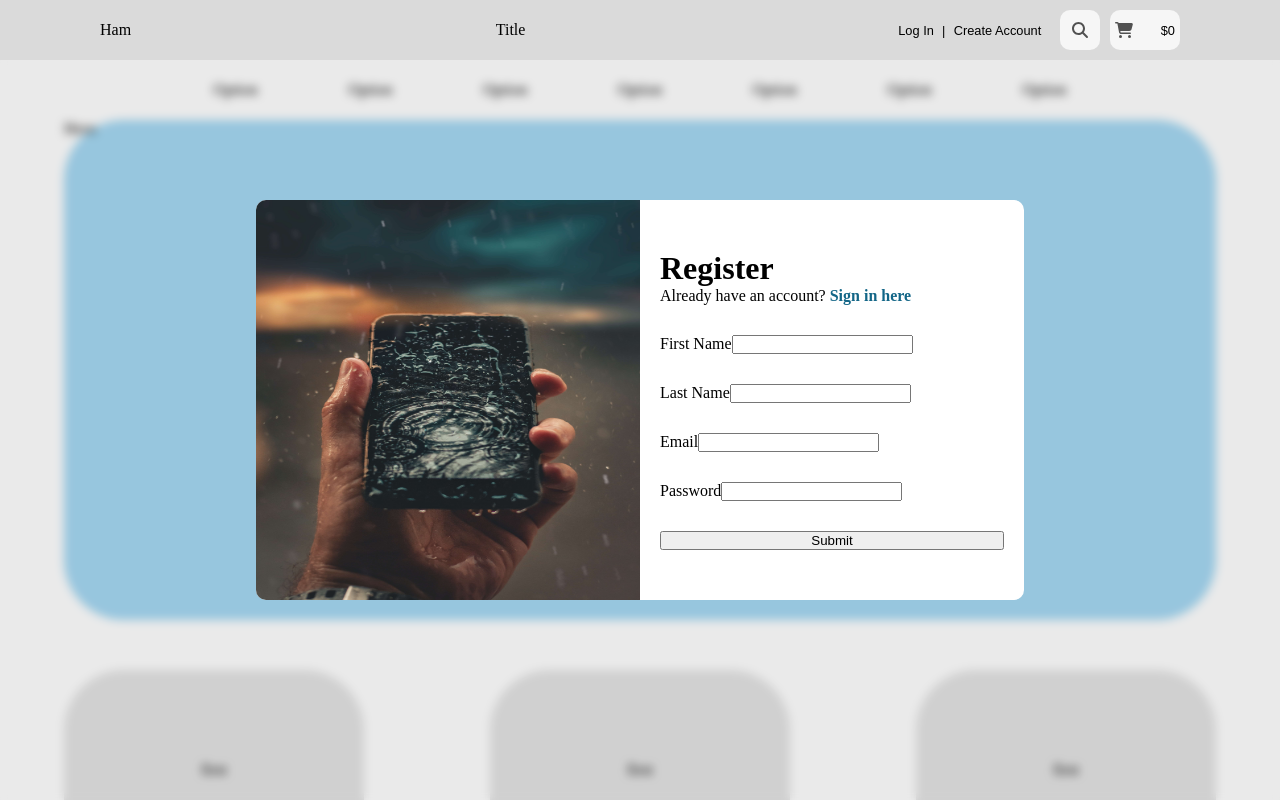
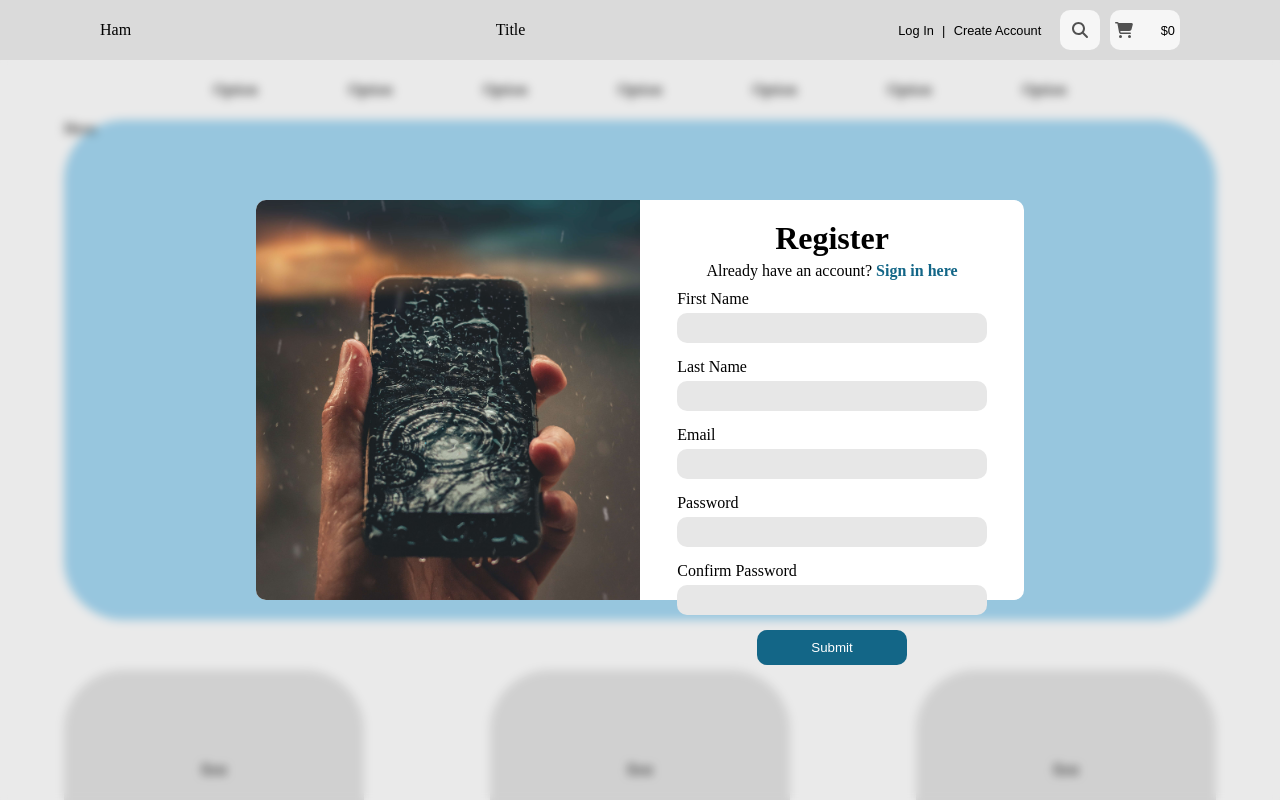
Before and after one commit to sblevins-dev/PremierSite, a React (Create React App) app in the folder frontend/: page / in a window 1280 px wide. Both pictures are taken after a click on the element "Create Account". Shown: the top 800 px of the page. Built offline with nearby package versions, Linux system fonts and the light colour scheme.

Commit message:
styled register modal and some changes to login modal

```diff
--- a/frontend/src/components/Register.js
+++ b/frontend/src/components/Register.js
@@ -65,6 +65,20 @@ export const Register = () => {
     entered: { opacity: 1 },
   };
 
+  // set form data
+  const handleRegisterInput = (e) => {
+    setFormData({
+      ...formData,
+      [e.target.name]: e.target.value,
+    });
+  };
+
+  // submit register form
+  const handleRegister = (e) => {
+    e.preventDefault();
+    setFormData(initialState);
+  };
+
   return (
     <Transition in={mountProp} timeout={0} nodeRef={nodeRef}>
       {(state) => (
@@ -76,7 +90,11 @@ export const Register = () => {
           }}
         >
           <div className="register-modal-wrapper" ref={registerRef}>
-            <img className="register-img" src={require('../images/registerImg.jpg')} />
+            <img
+              className="register-img"
+              alt="register"
+              src={require("../images/registerImg.jpg")}
+            />
             <form className="register-form">
               <div className="register-modal-header">
                 <h1>Register</h1>
@@ -90,21 +108,59 @@ export const Register = () => {
 
               <div className="form-group">
                 <label htmlFor="fName">First Name</label>
-                <input id="fName" type="text" />
+                <input
+                  id="fName"
+                  type="text"
+                  name="fName"
+                  value={formData.fName}
+                  onChange={handleRegisterInput}
+                />
               </div>
               <div className="form-group">
                 <label htmlFor="lName">Last Name</label>
-                <input id="lName" type="text" />
+                <input
+                  id="lName"
+                  type="text"
+                  name="lName"
+                  value={formData.lName}
+                  onChange={handleRegisterInput}
+                />
               </div>
               <div className="form-group">
                 <label htmlFor="email">Email</label>
-                <input type="email" />
+                <input
+                  id="email"
+                  type="email"
+                  name="email"
+                  value={formData.email}
+                  onChange={handleRegisterInput}
+                />
               </div>
               <div className="form-group">
                 <label htmlFor="password">Password</label>
-                <input id="password" type="password" />
+                <input
+                  id="password"
+                  type="password"
+                  name="password"
+                  value={formData.password}
+                  onChange={handleRegisterInput}
+                />
               </div>
-              <button type="submit" className="register-submit-btn">
+              <div className="form-group">
+                <label htmlFor="confirmPassword">Confirm Password</label>
+                <input
+                  id="confirmPassword"
+                  type="password"
+                  name="confirmPassword"
+                  value={formData.confirmPassword}
+                  onChange={handleRegisterInput}
+                />
+              </div>
+              <button
+                type="submit"
+                className="register-submit-btn"
+                onClick={handleRegister}
+              >
                 Submit
               </button>
             </form>
--- a/frontend/src/css/login.css
+++ b/frontend/src/css/login.css
@@ -35,9 +35,13 @@
     justify-content: space-evenly;
 }
 
+.login-modal-header {
+    padding-bottom: 30px;
+}
+
 .login-modal-header h1 {
     text-align: center;
-    padding-bottom: 10px;
+    padding-bottom: 5px;
 }
 
 .register-link {
@@ -65,7 +69,7 @@
 }
 
 .login-form .form-group input:focus-visible {
-    border: 1px solid gray;
+    border: none;
 }
 
 .login-form .form-group label {
--- a/frontend/src/css/register.css
+++ b/frontend/src/css/register.css
@@ -22,14 +22,26 @@
     width: 50%;
     border-top-left-radius: 10px;
     border-bottom-left-radius: 10px;
+    object-fit: cover;
 }
 
 .register-form {
+    height: 100%;
     width: 50%;
     padding: 20px;
     display: flex;
     flex-direction: column;
+    align-items: center;
     justify-content: space-evenly;
+}
+
+.register-modal-header {
+    padding-bottom: 10px;
+}
+
+.register-modal-header h1 {
+    text-align: center;
+    padding-bottom: 5px;
 }
 
 .log-in-link {
@@ -37,3 +49,38 @@
     font-weight: bold;
     cursor: pointer;
 }
+
+.register-form .form-group {
+    width: 90%;
+    padding-bottom: 15px;
+    display: flex;
+    flex-direction: column;
+}
+
+.register-form .form-group label {
+    padding-bottom: 5px;
+}
+
+.register-form .form-group input {
+    width: 100%;
+    height: 30px;
+    padding: 5px;
+    border: none;
+    border-radius: 10px;
+    background-color: rgb(231, 231, 231);
+}
+
+.register-form .form-group input:focus-visible {
+    border: none;
+}
+
+.register-form .register-submit-btn {
+    width: 150px;
+    padding: 10px;
+    margin: auto;
+    color: white;
+    background-color: rgb(19, 102, 135);
+    border-radius: 10px;
+    border: none;
+    cursor: pointer;
+}
```
